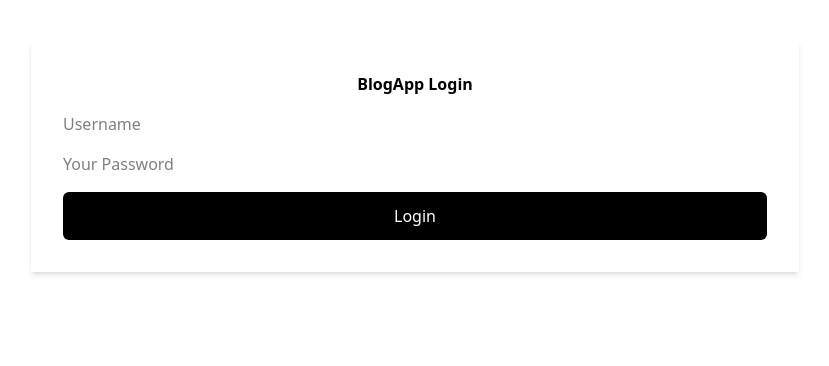
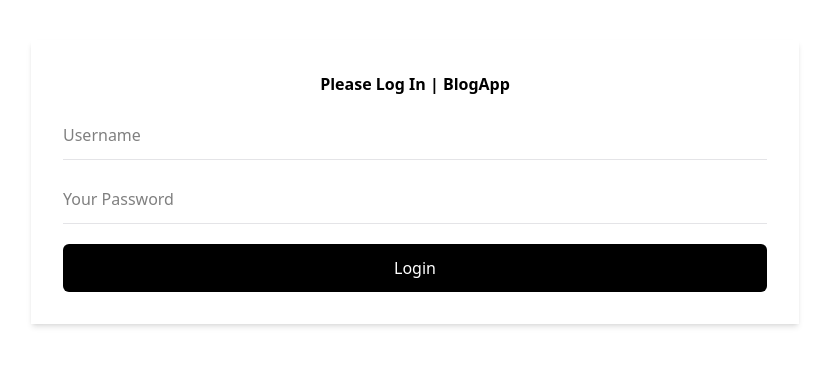
Before and after one commit to hiparham/FullStackOpen, a React (Vite) app in the folder Part5/: page / in a window 1280 px wide. Shown: the top 366 px of the page, without its empty margins (225-1054 px from the left). Built offline with nearby package versions, Linux system fonts and the light colour scheme; no server answers.

Commit message:
Part 5B About to begin

```diff
--- a/Part5/src/Components/LoginForm.jsx
+++ b/Part5/src/Components/LoginForm.jsx
@@ -1,7 +1,7 @@
 import { useState } from "react";
 import { loginUser } from "../Helpers/loginHelper";
 
-export default function LoginForm({ userInfo, setuserinfo }) {
+export default function LoginForm({ setuserinfo }) {
   const [err, setErr] = useState("");
   const [username, setUsername] = useState("");
   const [password, setPassword] = useState("");
@@ -20,9 +20,9 @@
   return (
     <form
       onSubmit={handleLogin}
-      className="shadow-md flex flex-col gap-[1rem] p-8 mx-auto"
+      className="shadow-md flex flex-col gap-[1.2rem] p-8 mx-auto"
     >
-      <h1 className="text-center font-semibold">BlogApp Login</h1>
+      <h1 className="text-center font-semibold">Please Log In | BlogApp</h1>
       {err && (
         <p className="text-white py-2 bg-red-500 text-center px-1 my-[1rem]">
           {err}
@@ -31,12 +31,14 @@
       <input
         type="text"
         placeholder="Username"
+        className="py-2 border-b border-b-zinc-200 pb-3 outline-none focus:border-b-black"
         value={username}
         onChange={({ target }) => setUsername(target.value)}
       />
       <input
         type="password"
         placeholder="Your Password"
+        className="py-2 border-b border-b-zinc-200 pb-3 outline-none focus:border-b-black"
         value={password}
         onChange={({ target }) => setPassword(target.value)}
       />
```
